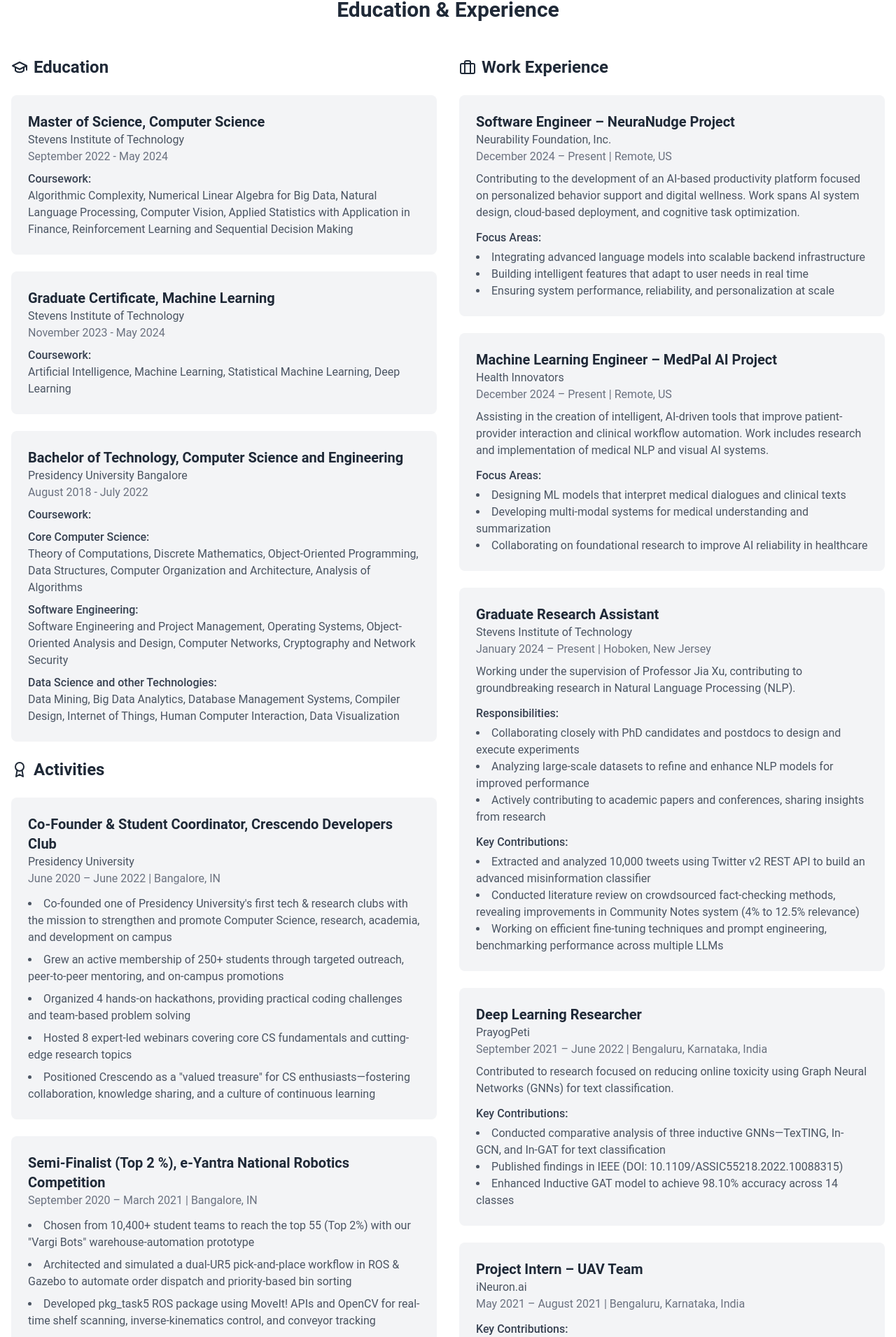
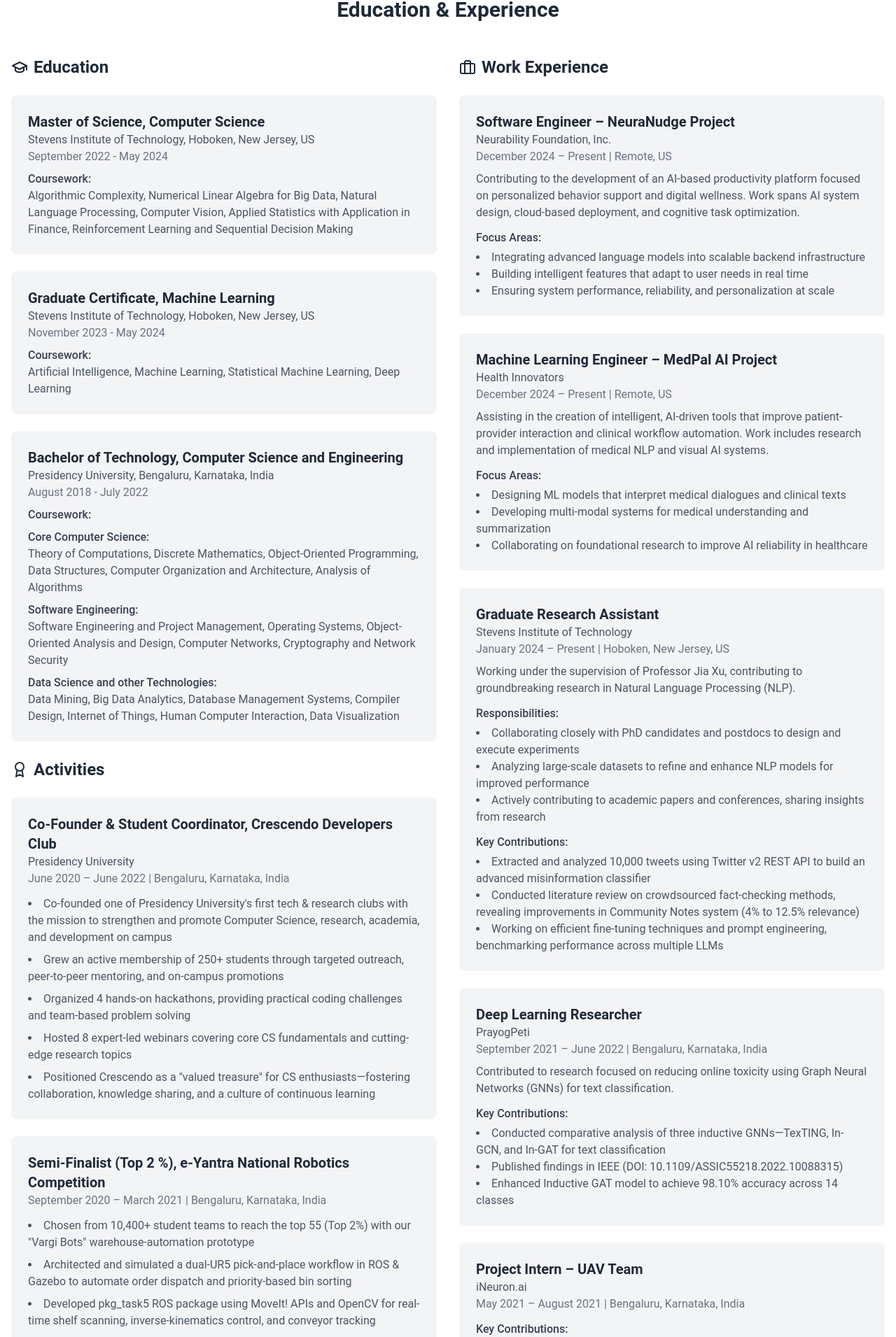
Before and after one commit to git4sudo/portfolio, a React (Vite) app: page / in a window 1280 px wide. Shown: the part 3580-5491 px from the top of the page at 70% size. Built offline with nearby package versions, Linux system fonts and the light colour scheme.

Commit message:
Update EducationWork.tsx

```diff
--- a/src/components/EducationWork.tsx
+++ b/src/components/EducationWork.tsx
@@ -15,7 +15,7 @@ const EducationWork: React.FC = () => {
             <div className="space-y-6">
               <div className="bg-gray-100 p-6 rounded-lg">
                 <h4 className="text-xl font-semibold">Master of Science, Computer Science</h4>
-                <p className="text-gray-600">Stevens Institute of Technology</p>
+                <p className="text-gray-600">Stevens Institute of Technology, Hoboken, New Jersey, US</p>
                 <p className="text-gray-500">September 2022 - May 2024</p>
                 <p className="text-gray-700 mt-2 font-medium">Coursework:</p>
                 <p className="text-gray-600">Algorithmic Complexity, Numerical Linear Algebra for Big Data, Natural Language Processing, Computer Vision, Applied Statistics with Application in Finance, Reinforcement Learning and Sequential Decision Making</p>
@@ -23,7 +23,7 @@ const EducationWork: React.FC = () => {
 
               <div className="bg-gray-100 p-6 rounded-lg">
                 <h4 className="text-xl font-semibold">Graduate Certificate, Machine Learning</h4>
-                <p className="text-gray-600">Stevens Institute of Technology</p>
+                <p className="text-gray-600">Stevens Institute of Technology, Hoboken, New Jersey, US</p>
                 <p className="text-gray-500">November 2023 - May 2024</p>
                 <p className="text-gray-700 mt-2 font-medium">Coursework:</p>
                 <p className="text-gray-600">Artificial Intelligence, Machine Learning, Statistical Machine Learning, Deep Learning</p>
@@ -31,7 +31,7 @@ const EducationWork: React.FC = () => {
 
               <div className="bg-gray-100 p-6 rounded-lg">
                 <h4 className="text-xl font-semibold">Bachelor of Technology, Computer Science and Engineering</h4>
-                <p className="text-gray-600">Presidency University Bangalore</p>
+                <p className="text-gray-600">Presidency University, Bengaluru, Karnataka, India</p>
                 <p className="text-gray-500">August 2018 - July 2022</p>
                 <p className="text-gray-700 mt-2 font-medium">Coursework:</p>
                 <div className="space-y-2 mt-2">
@@ -57,7 +57,7 @@ const EducationWork: React.FC = () => {
                 <div className="bg-gray-100 p-6 rounded-lg">
                   <h4 className="text-xl font-semibold">Co-Founder & Student Coordinator, Crescendo Developers Club</h4>
                   <p className="text-gray-600">Presidency University</p>
-                  <p className="text-gray-500">June 2020 – June 2022 | Bangalore, IN</p>
+                  <p className="text-gray-500">June 2020 – June 2022 | Bengaluru, Karnataka, India</p>
                   <ul className="list-disc list-inside mt-3 text-gray-600 space-y-2">
                     <li>Co-founded one of Presidency University's first tech & research clubs with the mission to strengthen and promote Computer Science, research, academia, and development on campus</li>
                     <li>Grew an active membership of 250+ students through targeted outreach, peer-to-peer mentoring, and on-campus promotions</li>
@@ -69,7 +69,7 @@ const EducationWork: React.FC = () => {
 
                 <div className="bg-gray-100 p-6 rounded-lg">
                   <h4 className="text-xl font-semibold">Semi-Finalist (Top 2 %), e-Yantra National Robotics Competition</h4>
-                  <p className="text-gray-500">September 2020 – March 2021 | Bangalore, IN</p>
+                  <p className="text-gray-500">September 2020 – March 2021 | Bengaluru, Karnataka, India</p>
                   <ul className="list-disc list-inside mt-3 text-gray-600 space-y-2">
                     <li>Chosen from 10,400+ student teams to reach the top 55 (Top 2%) with our "Vargi Bots" warehouse-automation prototype</li>
                     <li>Architected and simulated a dual-UR5 pick-and-place workflow in ROS & Gazebo to automate order dispatch and priority-based bin sorting</li>
@@ -125,7 +125,7 @@ const EducationWork: React.FC = () => {
               <div className="bg-gray-100 p-6 rounded-lg">
                 <h4 className="text-xl font-semibold">Graduate Research Assistant</h4>
                 <p className="text-gray-600">Stevens Institute of Technology</p>
-                <p className="text-gray-500">January 2024 – Present | Hoboken, New Jersey</p>
+                <p className="text-gray-500">January 2024 – Present | Hoboken, New Jersey, US</p>
                 <p className="text-gray-600 mt-2">Working under the supervision of Professor Jia Xu, contributing to groundbreaking research in Natural Language Processing (NLP).</p>
                 <div className="mt-3">
                   <p className="text-gray-700 font-medium">Responsibilities:</p>
```
